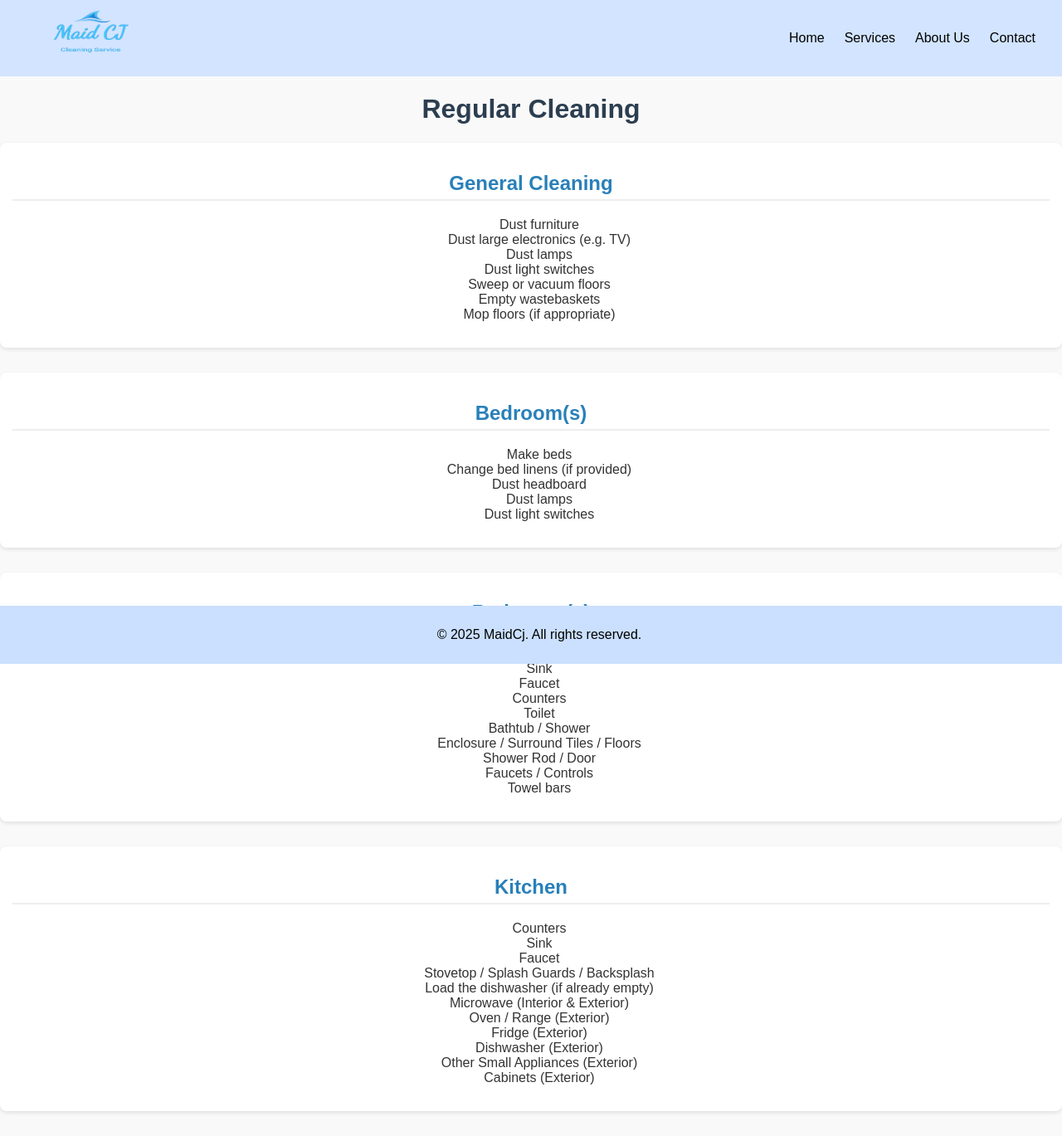
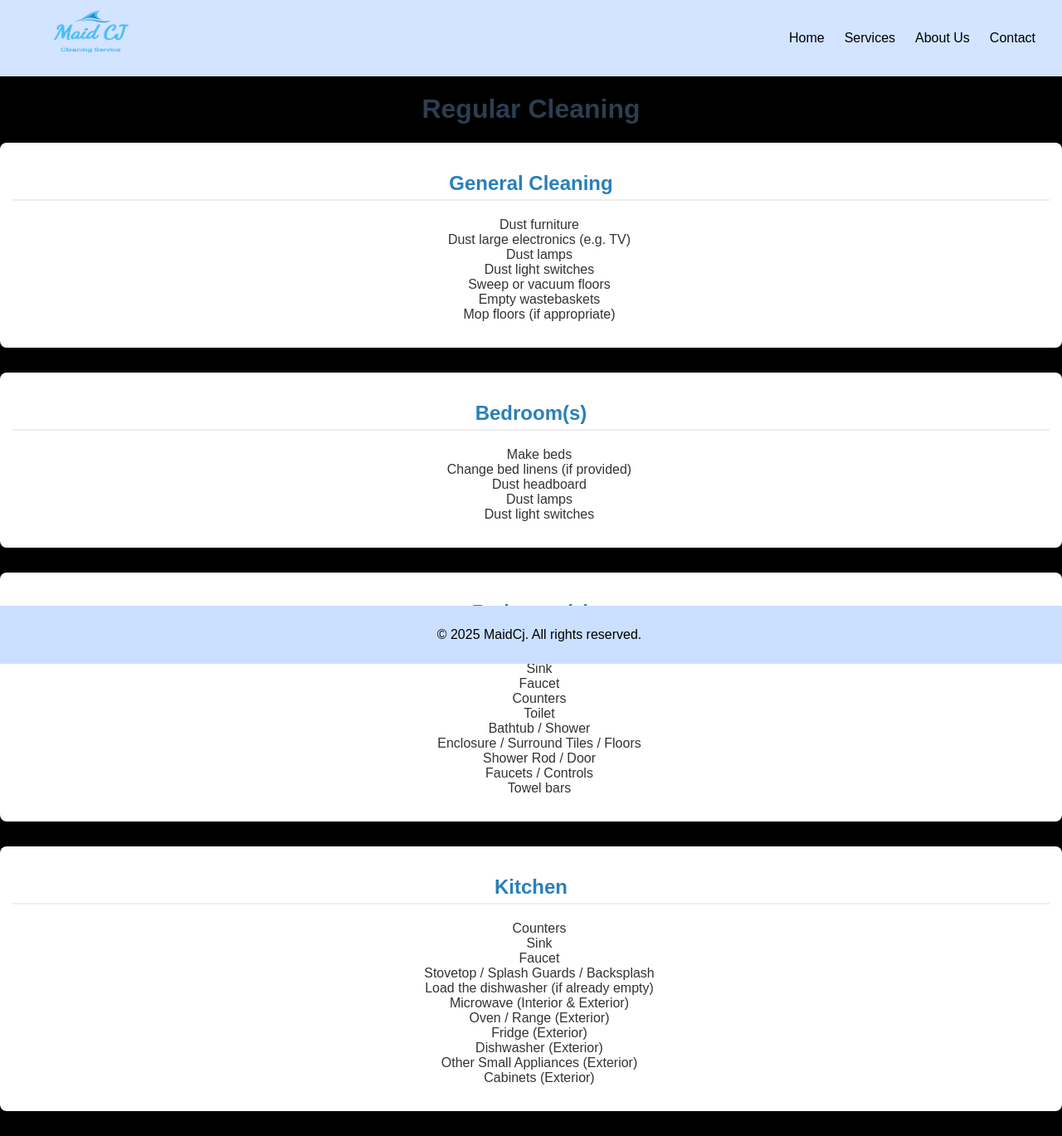
Before and after one commit to alexalvarenga7/maidcj-site, a Django app: template servicios/templates/servicios/regular.html in a window 1280 px wide. Shown: the whole page at 83% size. Run offline with Django 4.2, Linux system fonts and the light colour scheme; the template is opened without the code that fills it, so the values that code supplies are empty.

Commit message:
cambio de color de fondo

```diff
--- a/aseoclean/settings.py
+++ b/aseoclean/settings.py
@@ -37,6 +37,7 @@
 
 INSTALLED_APPS = [
     'django.contrib.admin',
+    'django_distill'
     'django.contrib.auth',
     'django.contrib.contenttypes',
     'django.contrib.sessions',
--- a/aseoclean/urls.py
+++ b/aseoclean/urls.py
@@ -19,4 +19,5 @@
 urlpatterns = [
     path('admin/', admin.site.urls),
     path('', include('servicios.urls')),
+
 ]
--- a/servicios/static/css/regular.css
+++ b/servicios/static/css/regular.css
@@ -1,7 +1,7 @@
 body {
     font-family: Arial, sans-serif;
     margin: 20px;
-    background-color: #f9f9f9;
+    background-color: #000000;
     color: #333;
     height: 100%;
     margin: 0;
```
